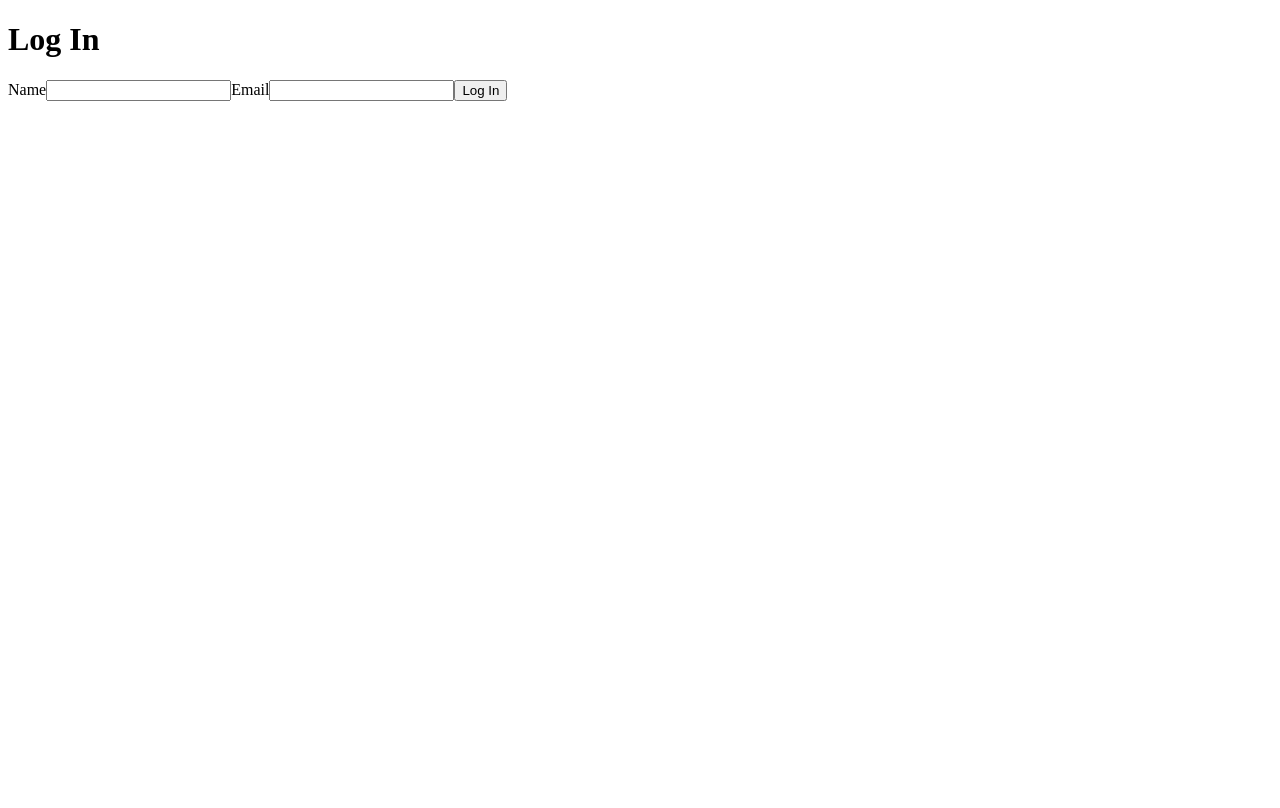
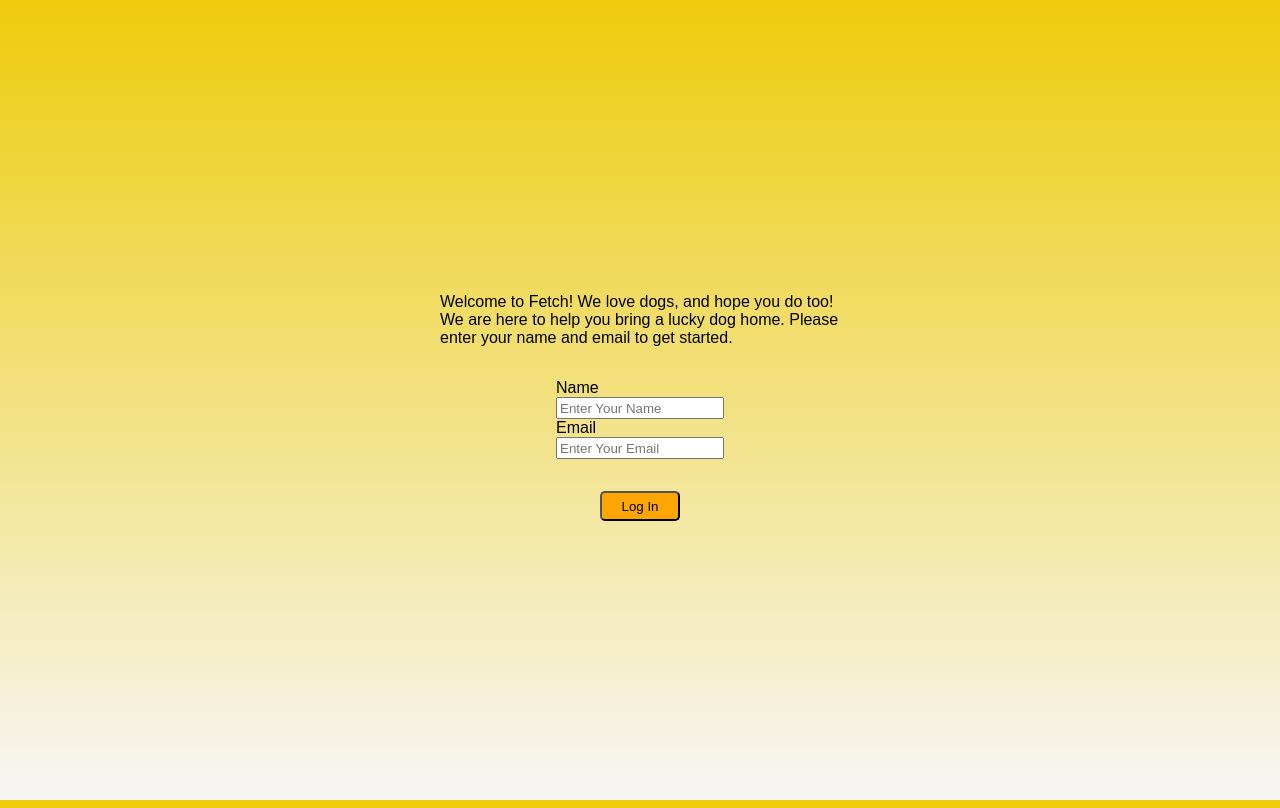
Before and after one commit to lee963654/Fetch-Frontend, a React (Create React App) app: page /login in a window 1280 px wide. Built offline with nearby package versions, Linux system fonts and the light colour scheme.

Commit message:
working on homepage styling

```diff
--- /dev/null
+++ b/src/components/LoginPage/LoginPage.css
@@ -0,0 +1,51 @@
+.errors {
+    color: red;
+}
+
+.form-labels {
+
+    display: flex;
+    flex-direction: column;
+
+    align-items: center;
+    width: 20rem;
+    height: 7rem
+}
+
+.form-labels > label {
+    display: flex;
+    flex-direction: column;
+}
+
+.login-page-container {
+    display: flex;
+    flex-direction: column;
+    align-items: center;
+    justify-content: center;
+
+    height: 50rem;
+}
+
+.login-page-container > section {
+    width: 25rem;
+    margin-bottom: 1rem;
+}
+
+.login-page-container > form {
+
+    display: flex;
+    flex-direction: column;
+
+    align-items: center;
+    height: 10rem;
+
+}
+
+/* .login-page-container > form > label {
+    margin-top: .5rem;
+} */
+
+/* .login-page-container > form > button {
+    position: relative;
+    top: 20px;
+} */
--- a/src/components/LoginPage/index.js
+++ b/src/components/LoginPage/index.js
@@ -1,18 +1,18 @@
-import React, { useState } from "react"
+import React, { useEffect, useState } from "react"
 import { useHistory } from "react-router-dom";
 import { useDispatch } from "react-redux";
-import { loginThunk } from "../../store/session";
+import "./LoginPage.css"
 
 
 export default function LoginPage() {
     const history = useHistory()
-    const dispatch = useDispatch()
     const [name, setName] = useState("")
     const [email, setEmail] = useState("");
+    const [error, setError] = useState("")
 
     const handleSubmit = async (e) => {
         e.preventDefault();
-        const user = {name: name, email: email}
+        const user = { name: name, email: email }
         const requestOptions = {
             method: "POST",
             headers: {
@@ -23,37 +23,50 @@ export default function LoginPage() {
         }
         const response = await fetch("https://frontend-take-home-service.fetch.com/auth/login", requestOptions)
         if (response.ok) {
-            console.log("response login", response)
-            dispatch(loginThunk(user))
             history.push("/")
+        } else {
+            setError("Please enter a valid email address")
         }
     }
 
+    useEffect(() => {
+        setError("")
+    }, [email])
+
 
     return (
-        <>
-            <h1>Log In</h1>
+        <div className="login-page-container">
+            <section>
+                <p>
+                    Welcome to Fetch! We love dogs, and hope you do too! We are here to help you bring a lucky dog home. Please enter your name and email to get started.
+                </p>
+            </section>
             <form onSubmit={handleSubmit}>
+                <div className="form-labels">
                     <label>
-                    Name
+                        <span>Name</span>
                         <input
                             type="text"
                             value={name}
                             onChange={(e) => setName(e.target.value)}
                             required
+                            placeholder="Enter Your Name"
                         />
                     </label>
                     <label>
-                    Email
+                        <span>Email</span>
                         <input
                             type="text"
                             value={email}
                             onChange={(e) => setEmail(e.target.value)}
                             required
+                            placeholder="Enter Your Email"
                         />
                     </label>
+                    {error && <span className="errors">{error}</span>}
+                </div>
                 <button type="submit">Log In</button>
             </form>
-        </>
+        </div>
     );
 }
--- a/src/index.css
+++ b/src/index.css
@@ -1 +1,25 @@
 /* TODO Add site wide styles */
+* {
+    font-family: "Fira Sans", sans-serif;
+}
+
+button {
+    width: 5rem;
+    height: 30px;
+    background-color: rgb(252, 165, 3);
+    border-radius: 5px;
+    cursor: pointer;
+}
+
+
+html {
+    background-color: rgb(238, 204, 11);
+    background-image: linear-gradient(rgb(238, 204, 11), rgb(247, 246, 246));
+    height: 100%;
+}
+
+input {
+    height: 1rem;
+    width: 10rem;
+
+}
```
Lines whose indentation alone changed are shown as unchanged.
